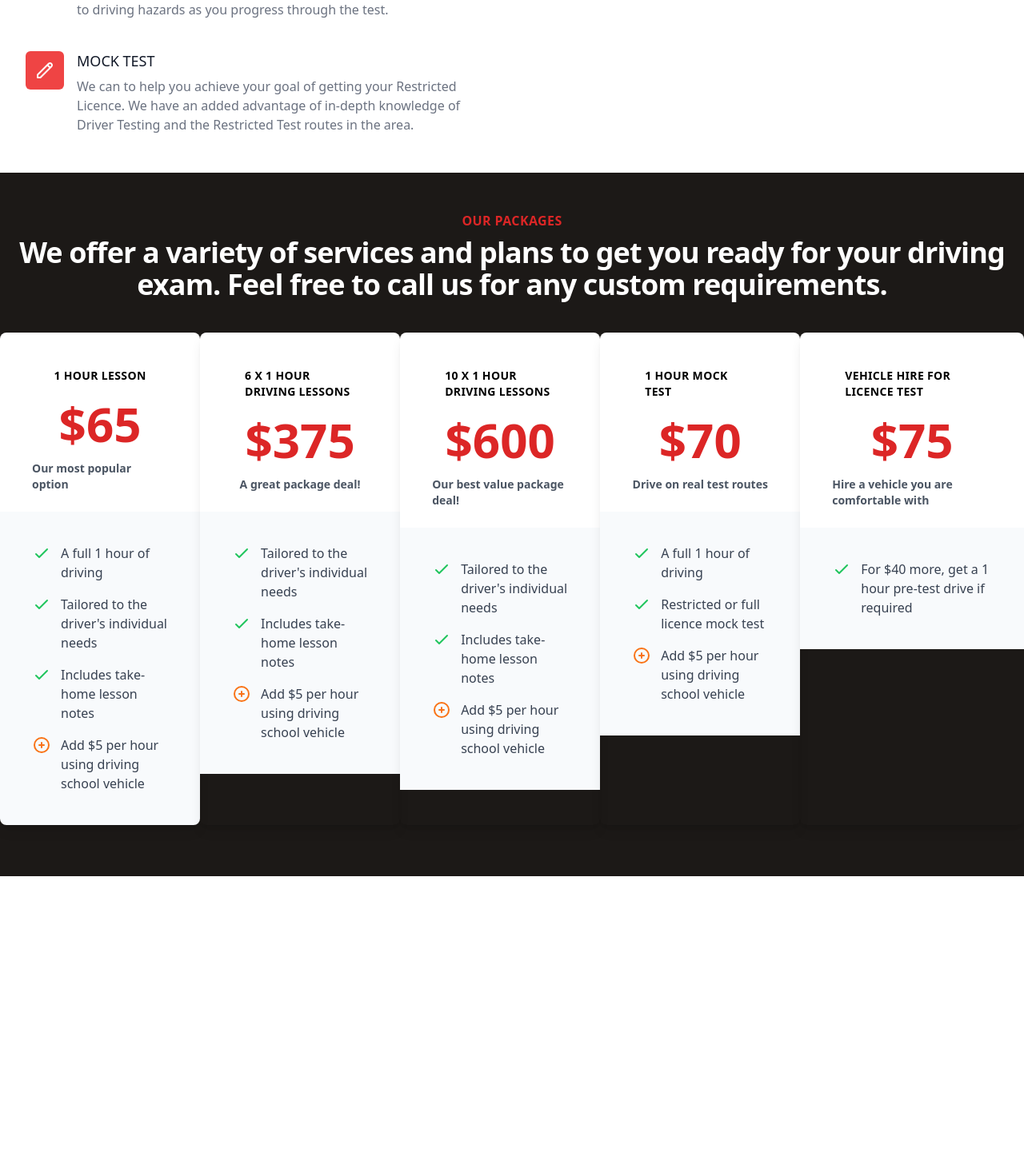
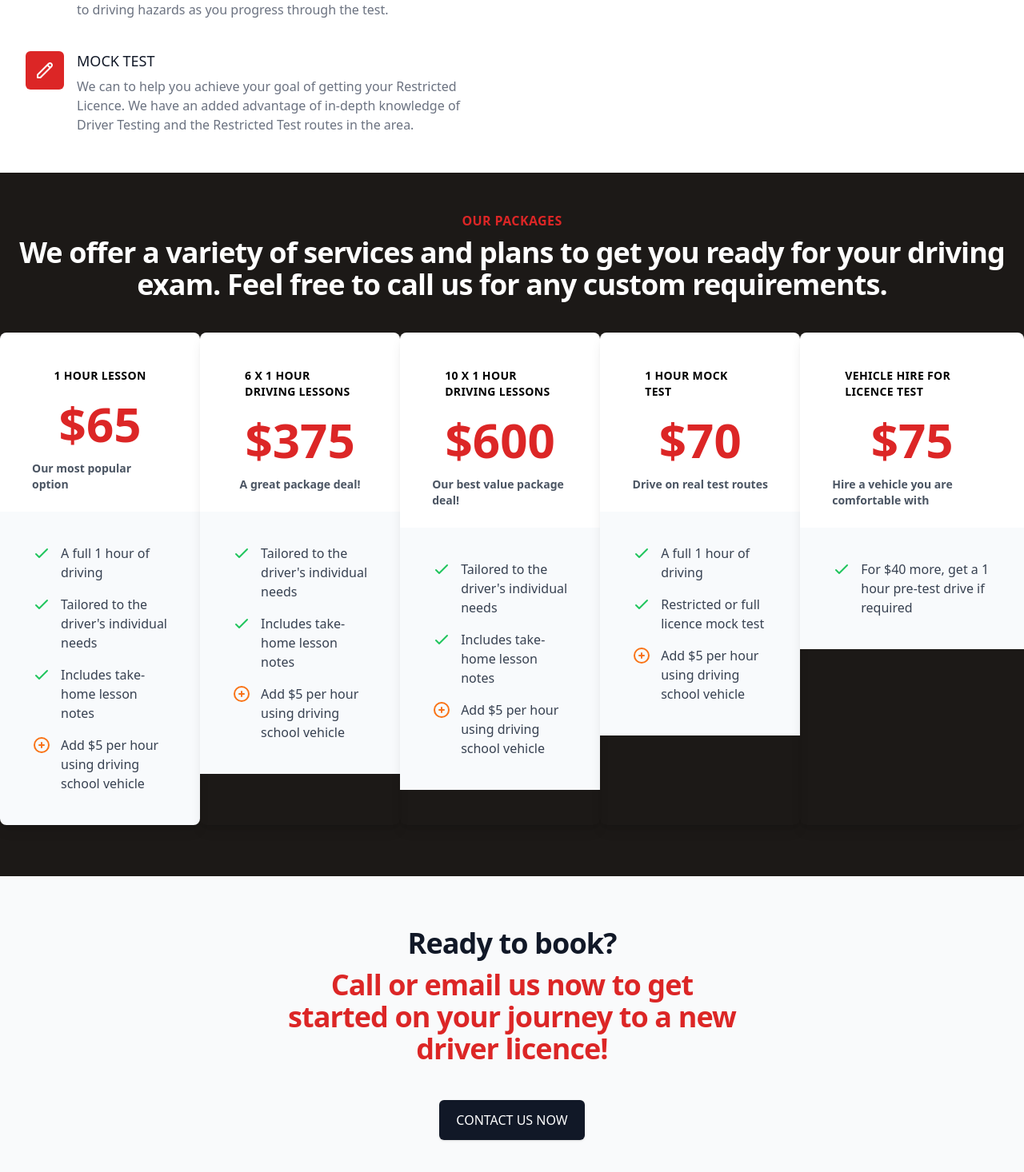
Before and after one commit to bigldrivingschool/bigl-website, a Next.js app: page / in a window 1280 px wide. Shown: the part 1062-2528 px from the top of the page at 80% size. Before the commit the page ends 2158 px from the top, so only its background shows below. Built offline with nearby package versions, Linux system fonts and the light colour scheme.

Commit message:
Add cta section

```diff
--- /dev/null
+++ b/components/ContactCTA/ContactCTA.tsx
@@ -0,0 +1,26 @@
+/* This example requires Tailwind CSS v2.0+ */
+export const ContactCTA = () => {
+  return (
+    <div className="bg-gray-50">
+      <div className=" mx-auto flex max-w-7xl flex-col items-center py-12 px-4 sm:px-6 lg:py-16 lg:px-8">
+        <h2 className="mb-11 text-center text-3xl font-extrabold tracking-tight text-gray-900 sm:text-4xl">
+          <span className="mb-3 block">Ready to book?</span>
+          <span className="block max-w-xl text-red-600">
+            Call or email us now to get started on your journey to a new driver
+            licence!
+          </span>
+        </h2>
+        <div className="mt-8 flex lg:mt-0">
+          <div className="inline-flex rounded-md shadow">
+            <a
+              href="#"
+              className="inline-flex items-center justify-center rounded-md border border-transparent bg-gray-900 px-5 py-3 text-base font-medium uppercase text-white hover:bg-gray-700"
+            >
+              Contact Us Now
+            </a>
+          </div>
+        </div>
+      </div>
+    </div>
+  );
+};
--- /dev/null
+++ b/components/ContactCTA/index.ts
@@ -0,0 +1 @@
+export { ContactCTA } from "./ContactCTA";
--- a/components/Services/Services.tsx
+++ b/components/Services/Services.tsx
@@ -57,7 +57,7 @@ export const Services = () => {
             {features.map((feature) => (
               <div key={feature.name} className="relative">
                 <dt>
-                  <div className="absolute flex h-12 w-12 items-center justify-center rounded-md bg-red-500 text-white">
+                  <div className="absolute flex h-12 w-12 items-center justify-center rounded-md bg-red-600 text-white">
                     <feature.icon className="h-6 w-6" aria-hidden="true" />
                   </div>
                   <p className="ml-16 text-lg font-medium leading-6 text-gray-900">
--- a/pages/index.tsx
+++ b/pages/index.tsx
@@ -5,6 +5,7 @@ import Image from "next/image";
 import { Navigation } from "../components/Navigation/Navigation";
 import { Services } from "../components/Services";
 import { Pricing } from "../components/Pricing";
+import { ContactCTA } from "../components/ContactCTA";
 
 const Home: NextPage = () => {
   return (
@@ -48,7 +49,7 @@ const Home: NextPage = () => {
                   <div className="rounded-md shadow">
                     <a
                       href="#"
-                      className="flex w-full items-center justify-center rounded-md border border-transparent bg-gray-900 px-8 py-3 text-base font-medium text-white hover:bg-gray-700 md:py-4 md:px-10 md:text-lg"
+                      className="flex w-full items-center justify-center rounded-md border border-transparent bg-gray-900 px-8 py-3 text-base font-medium uppercase text-white hover:bg-gray-700 md:py-4 md:px-10 md:text-lg"
                     >
                       Learn more
                     </a>
@@ -69,6 +70,7 @@ const Home: NextPage = () => {
       </div>
       <Services />
       <Pricing />
+      <ContactCTA />
     </div>
   );
 };
```
